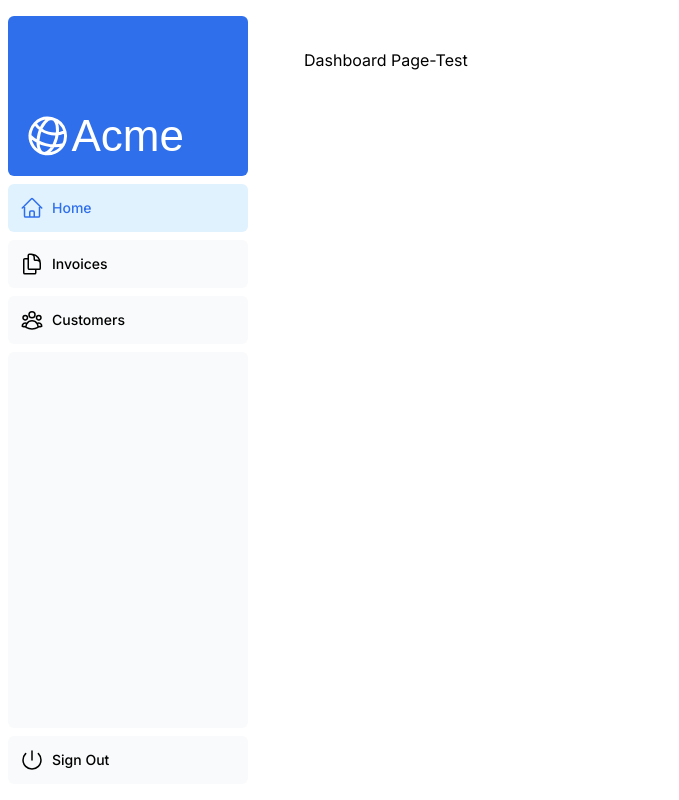
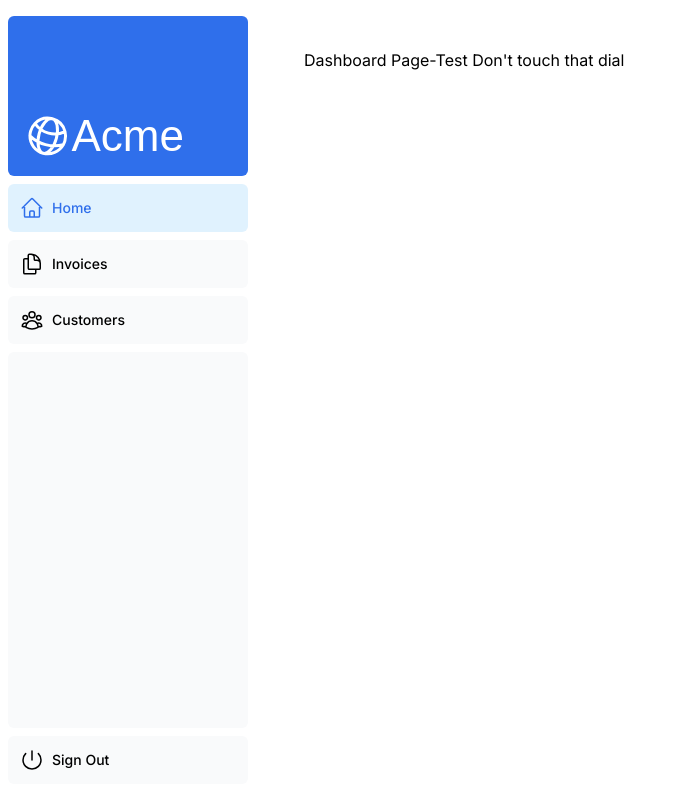
Before and after one commit to agbajekehinde/land-verify, a Next.js app: page /dashboard in a window 1280 px wide. Shown: the whole page, without its empty margins (0-679 px from the left). Built offline with nearby package versions, Linux system fonts and the light colour scheme; a web font is replaced by a local one.

Commit message:
dashboard-update

```diff
--- a/app/dashboard/page.tsx
+++ b/app/dashboard/page.tsx
@@ -1,3 +1,6 @@
 export default function Page() {
-    return <p>Dashboard Page-Test</p>;
+    return <p>Dashboard Page-Test
+
+      Don't touch that dial
+    </p>;
   }
```
